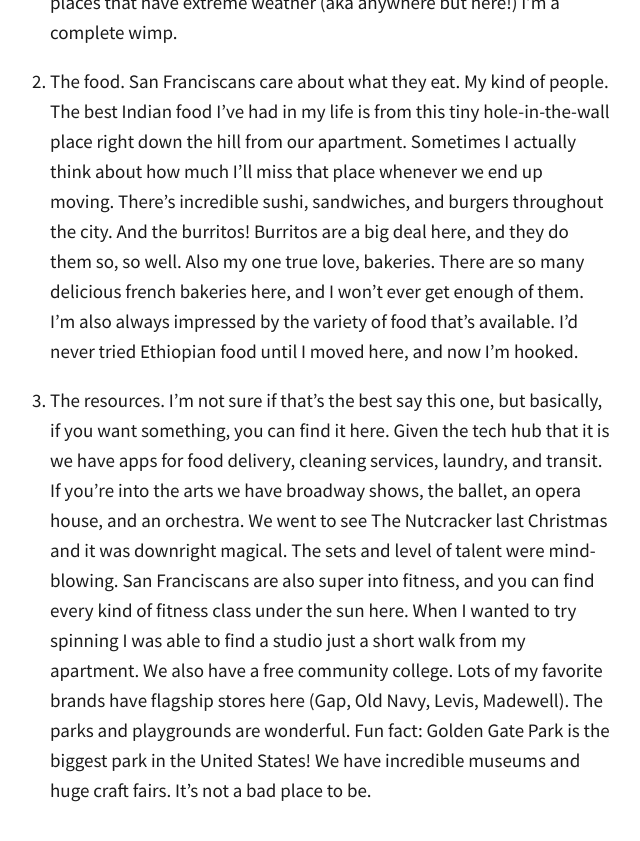
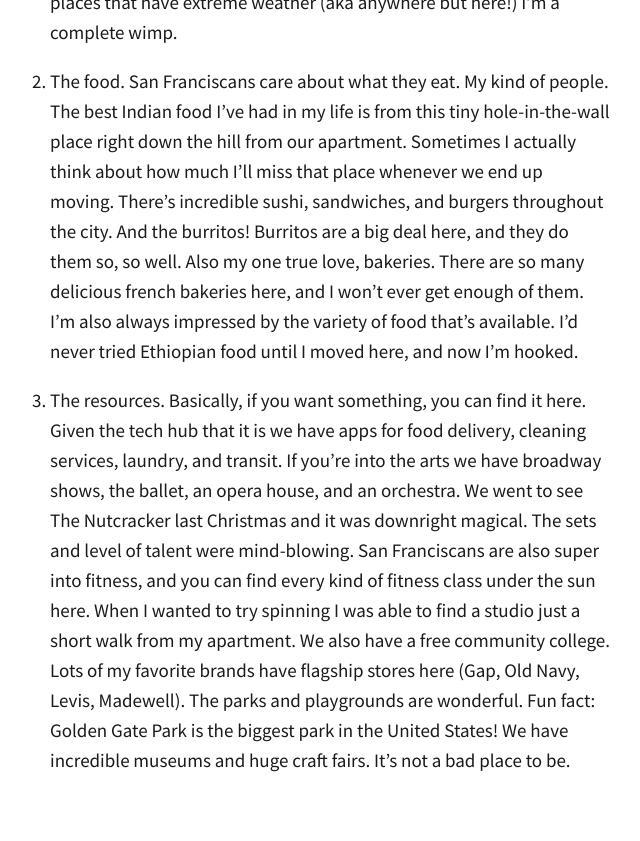
Before and after one commit to totiffany/totiffany.github.io, a Jekyll site: the page built from _posts/2018-08-22-The-3-Best-And-Worst-Things-About-Living-In-San-Francisco.md, in a window 1280 px wide and 900 px high, scrolled down 2472 px. Shown: the top 841 px of the window, without its empty margins (330-970 px from the left). Built offline with Jekyll 4.4.1, drawn with Linux system fonts in a browser that asks for light colours; our own code applies the rules of GitHub Pages for plain Markdown files; comment, search, counter and statistics services are not loaded.

Commit message:
Update 2018-08-22-The-3-Best-And-Worst-Things-About-Living-In-San-Francisco.md

```diff
--- a/_posts/2018-08-22-The-3-Best-And-Worst-Things-About-Living-In-San-Francisco.md
+++ b/_posts/2018-08-22-The-3-Best-And-Worst-Things-About-Living-In-San-Francisco.md
@@ -34,4 +34,4 @@ The 3 Best Things About Living in San Francisco:
 
 2. The food. San Franciscans care about what they eat. My kind of people. The best Indian food I’ve had in my life is from this tiny hole-in-the-wall place right down the hill from our apartment. Sometimes I actually think about how much I'll miss that place whenever we end up moving. There’s incredible sushi, sandwiches, and burgers throughout the city. And the burritos! Burritos are a big deal here, and they do them so, so well. Also my one true love, bakeries. There are so many delicious french bakeries here, and I won't ever get enough of them. I'm also always impressed by the variety of food that's available. I'd never tried Ethiopian food until I moved here, and now I'm hooked.
 
-3. The resources. I’m not sure if that's the best say this one, but basically, if you want something, you can find it here. Given the tech hub that it is we have apps for food delivery, cleaning services, laundry, and transit. If you're into the arts we have broadway shows, the ballet, an opera house, and an orchestra. We went to see The Nutcracker last Christmas and it was downright magical. The sets and level of talent were mind-blowing. San Franciscans are also super into fitness, and you can find every kind of fitness class under the sun here. When I wanted to try spinning I was able to find a studio just a short walk from my apartment. We also have a free community college. Lots of my favorite brands have flagship stores here (Gap, Old Navy, Levis, Madewell). The parks and playgrounds are wonderful. Fun fact: Golden Gate Park is the biggest park in the United States! We have incredible museums and huge craft fairs. It’s not a bad place to be.
+3. The resources. Basically, if you want something, you can find it here. Given the tech hub that it is we have apps for food delivery, cleaning services, laundry, and transit. If you're into the arts we have broadway shows, the ballet, an opera house, and an orchestra. We went to see The Nutcracker last Christmas and it was downright magical. The sets and level of talent were mind-blowing. San Franciscans are also super into fitness, and you can find every kind of fitness class under the sun here. When I wanted to try spinning I was able to find a studio just a short walk from my apartment. We also have a free community college. Lots of my favorite brands have flagship stores here (Gap, Old Navy, Levis, Madewell). The parks and playgrounds are wonderful. Fun fact: Golden Gate Park is the biggest park in the United States! We have incredible museums and huge craft fairs. It’s not a bad place to be.
```
